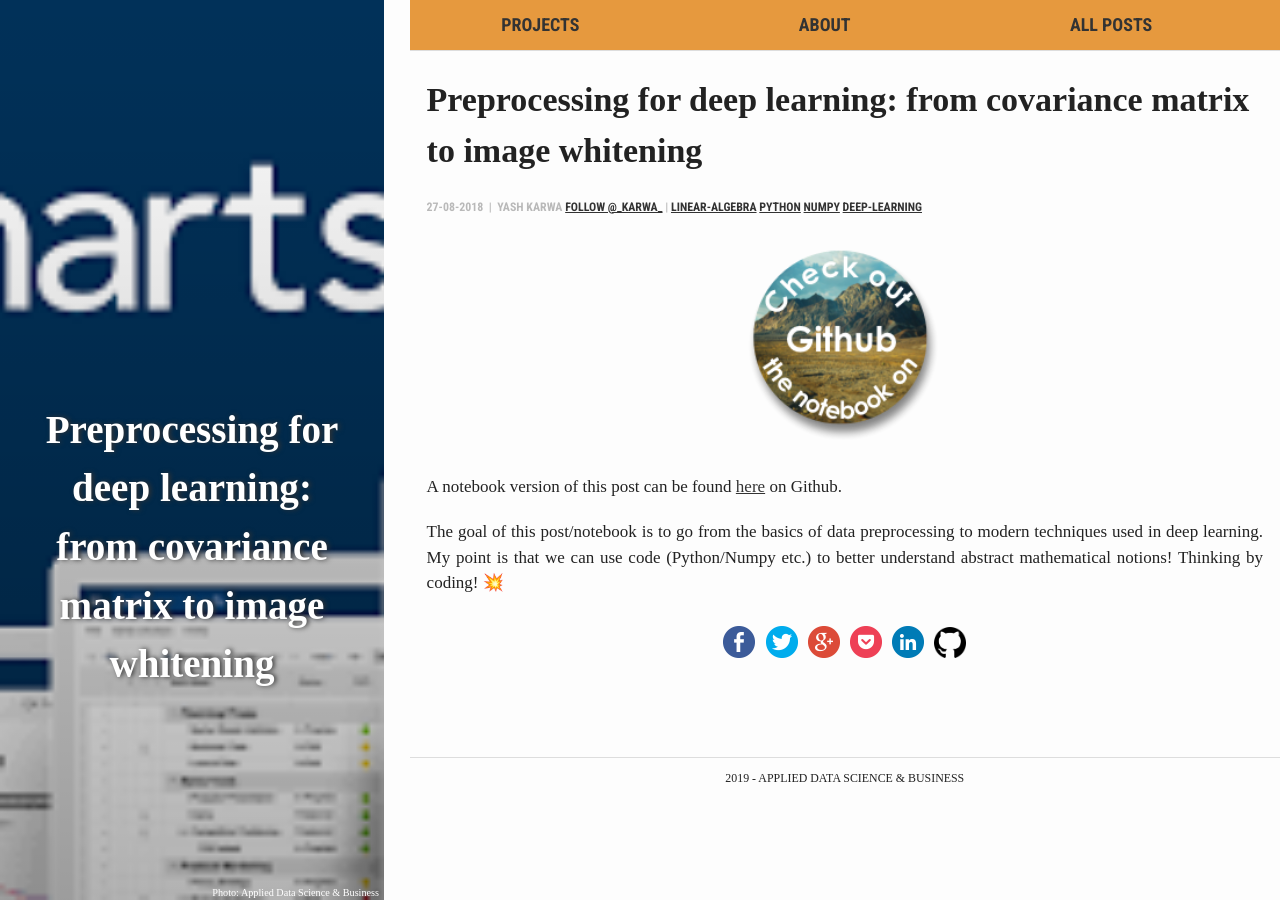
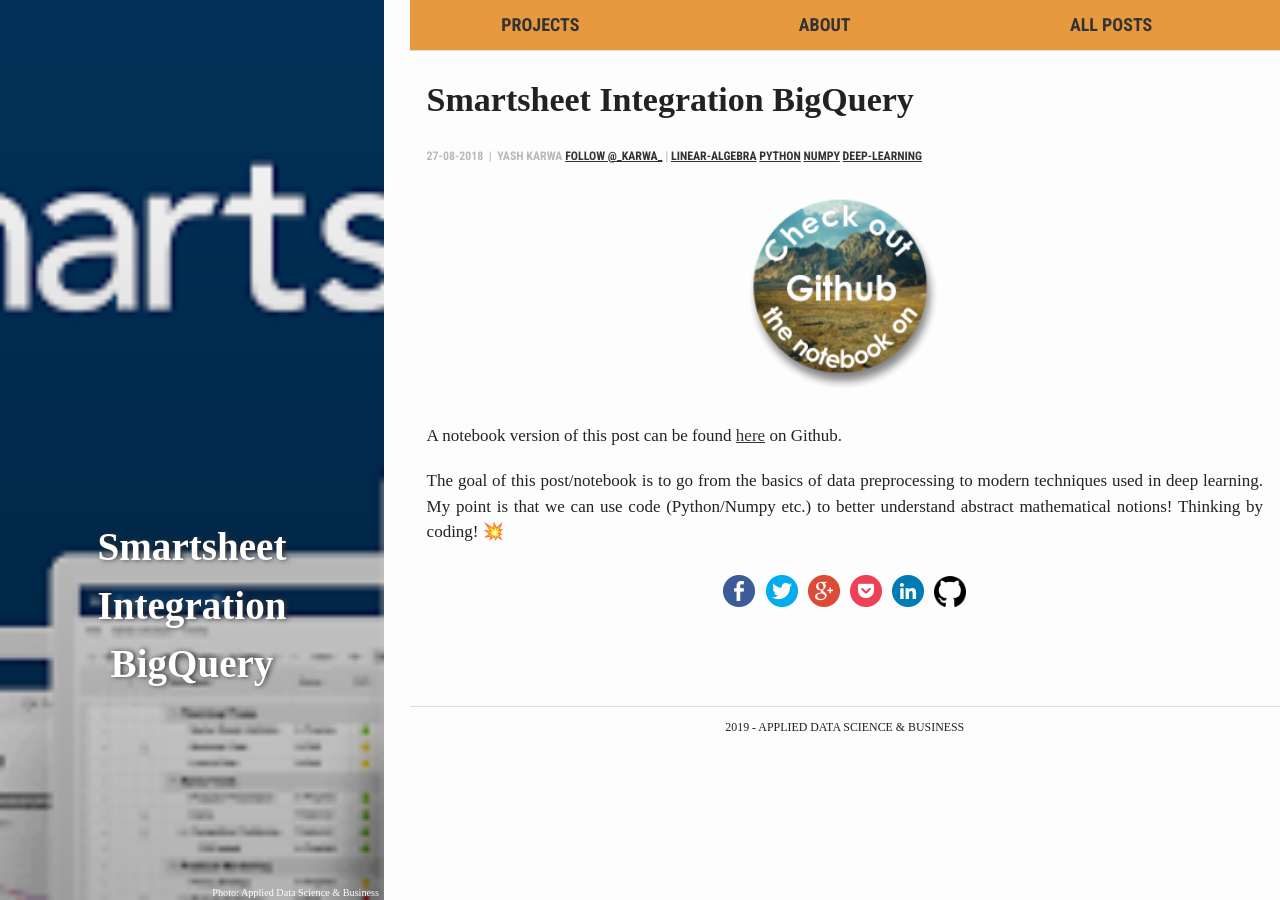
Before and after one commit to yashkarwa/Yashkarwa.github.io, a Jekyll site: the page built from _posts/2018-08-27-Preprocessing-for-deep-learning.md, in a window 1280 px wide. Built offline with Jekyll 4.4.1, drawn with Linux system fonts in a browser that asks for light colours; formulas are drawn with MathJax 3; comment, search, counter and statistics services are not loaded.

Commit message:
Update 2018-08-27-Preprocessing-for-deep-learning.md

```diff
--- a/_posts/2018-08-27-Preprocessing-for-deep-learning.md
+++ b/_posts/2018-08-27-Preprocessing-for-deep-learning.md
@@ -3,8 +3,8 @@
 layout: post
 date: 2018-08-27
 mathjax: true
-title: "Preprocessing for deep learning: from covariance matrix to image whitening"
-crawlertitle: "Pre-processing for deep learning: from covariance matrix to image whitening"
+title: "Smartsheet Integration BigQuery"
+crawlertitle: "Smartsheet Integration BigQuery"
 categories: posts
 tags: ['linear-algebra', 'python', 'numpy', 'deep-learning']
 author: Yash Karwa
```
